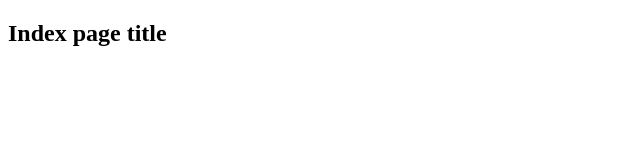
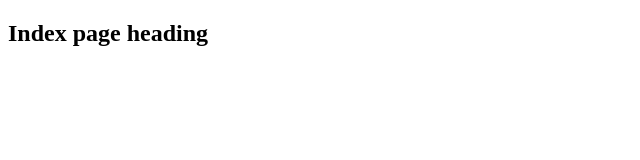
Before and after one commit to manumohan5665-prog/entri-code-review-repository, a plain HTML site: page index.html in a window 1280 px wide. Shown: the full height of the page, 0-640 px from the left. Drawn offline with Linux system fonts and the light colour scheme.

Commit message:
changed h1

```diff
--- a/index.html
+++ b/index.html
@@ -11,7 +11,7 @@
     <header></header>
     <main>
         <section>
-            <h1>Index page title</h1>
+            <h1>Index page heading</h1>
         </section>
     </main>
     <footer></footer>
```
